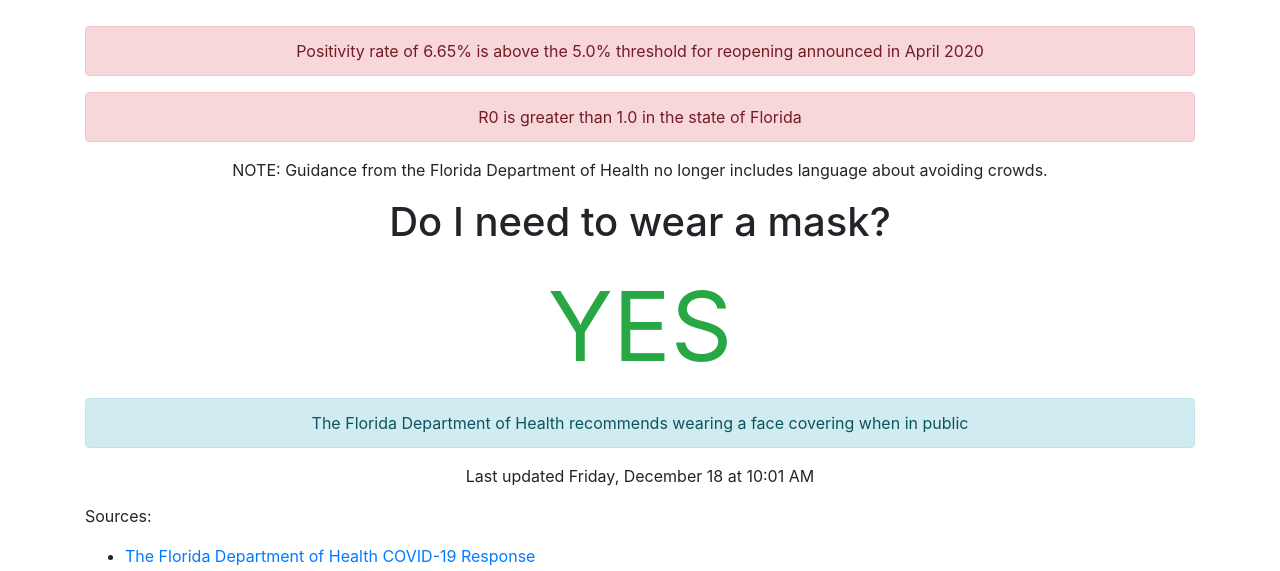
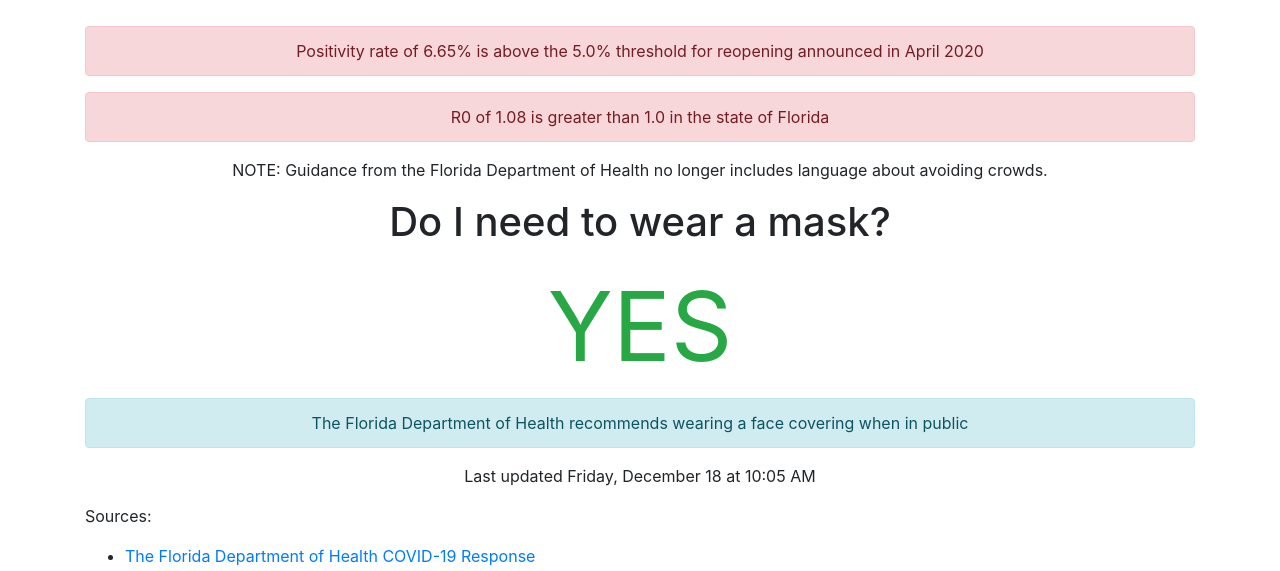
Before and after one commit to thinkjson/timeforchurch, a Jekyll site: the page built from index.md, in a window 1280 px wide. Shown: the part 222-793 px from the top of the page. Built offline with Jekyll 4.4.1, drawn with Linux system fonts in a browser that asks for light colours; our own code applies the rules of GitHub Pages for plain Markdown files.

Commit message:
Include r0 in output

```diff
--- a/_includes/data.html
+++ b/_includes/data.html
@@ -2,7 +2,7 @@
     <h1>Is it safe to return to church?</h1>
     <div class="outcome text-danger">NO</div>
     <div class="alert alert-danger" role="alert">Positivity rate of 6.65% is above the 5.0% threshold for reopening announced in April 2020</div>
-    <div class="alert alert-danger" role="alert">R0 is greater than 1.0 in the state of Florida</div>
+    <div class="alert alert-danger" role="alert">R0 of 1.08 is greater than 1.0 in the state of Florida</div>
 
     <p>NOTE: Guidance from the Florida Department of Health no longer includes language about avoiding crowds.</p>
 
@@ -10,4 +10,4 @@
     <div class="outcome text-success">YES</div>
     <div class="alert alert-info" role="alert">The Florida Department of Health recommends wearing a face covering when in public</div>
 
-    <p>Last updated Friday, December 18 at 10:01 AM</p>
+    <p>Last updated Friday, December 18 at 10:05 AM</p>
--- a/cron.py
+++ b/cron.py
@@ -58,7 +58,8 @@
         positivity) if not positivity_nominal else "",
     mask="YES" if masks else "UNKNOWN",
     mask_class="text-success" if masks else "text-warning",
-    r0="""<div class="alert alert-danger" role="alert">R0 is greater than 1.0 in the state of Florida</div>""" if masks_r0 > 1.0 else "",
+    r0=("""<div class="alert alert-danger" role="alert">R0 of %.2f is greater than 1.0 in the state of Florida</div>""" %
+        masks_r0) if masks_r0 > 1.0 else "",
     mask_info="<p>Check the <a href='https://floridahealthcovid19.gov/prevention/'>Florida Department of Health's COVID-19 response</a> for more information" if not masks_doh else """<div class="alert alert-info" role="alert">The Florida Department of Health recommends wearing a face covering when in public</div>""",
     updated=datetime.now().strftime("%A, %B %d at %H:%M %p"),
 )
```
